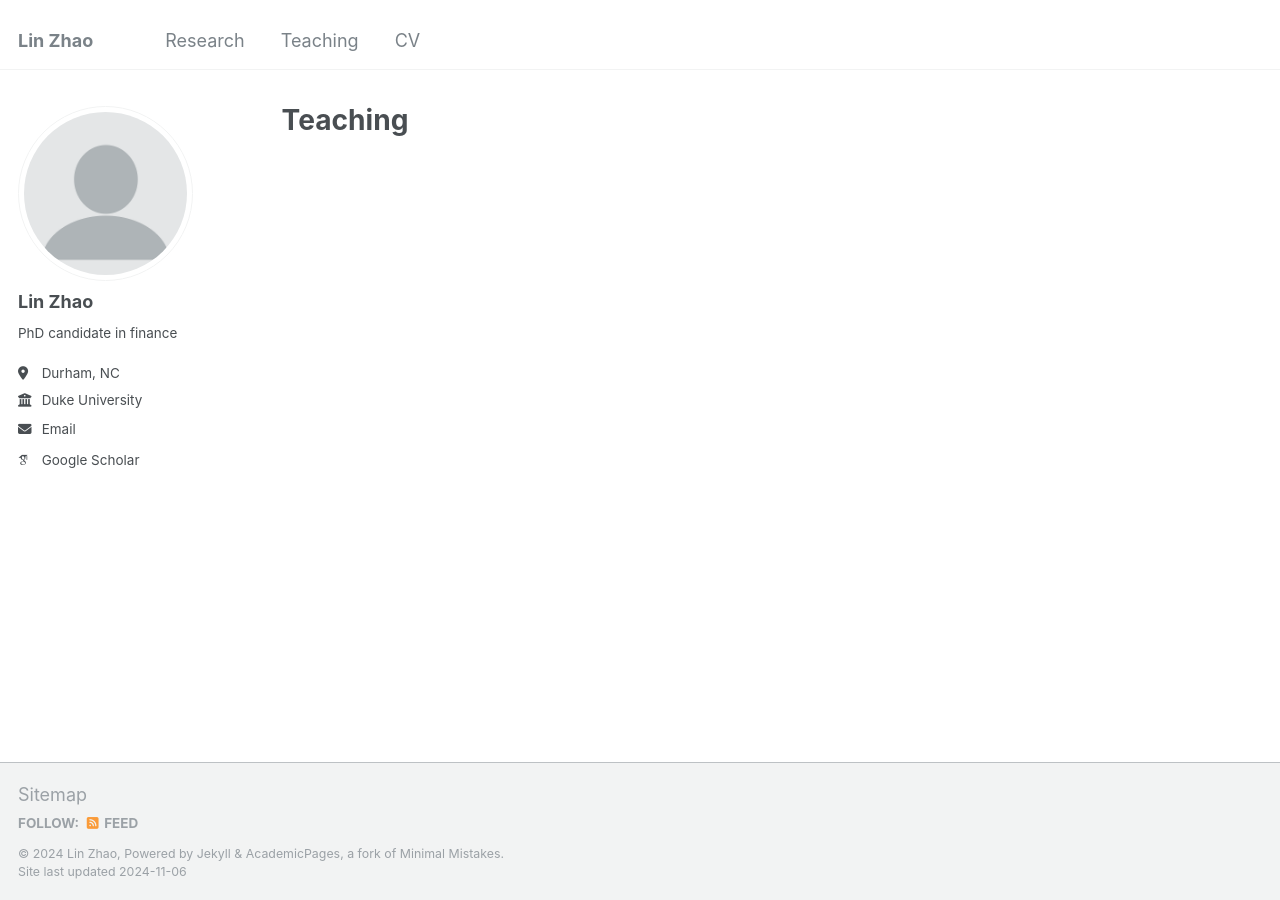
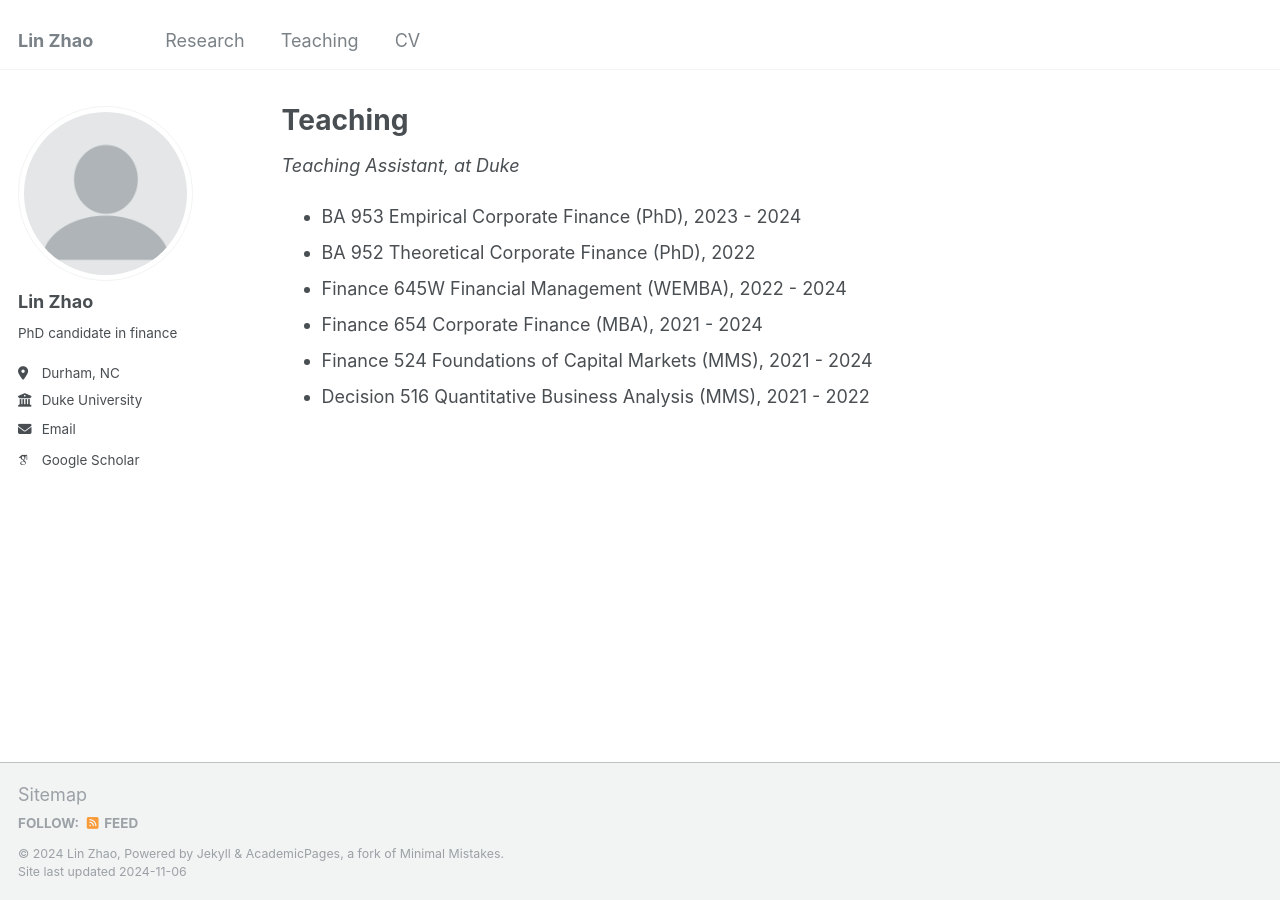
Before and after one commit to linzhao0351/linzhao0351.github.io, a Jekyll site: the page built from _pages/teaching.md, in a window 1280 px wide. Built offline with Jekyll 4.4.1, drawn with Linux system fonts in a browser that asks for light colours; some web fonts are replaced.

Commit message:
Update teaching.md

```diff
--- a/_pages/teaching.md
+++ b/_pages/teaching.md
@@ -6,3 +6,11 @@ author_profile: true
 ---
 
 {% include base_path %}
+
+*Teaching Assistant, at Duke*
+  - BA 953 Empirical Corporate Finance (PhD), 2023 - 2024
+  - BA 952 Theoretical Corporate Finance (PhD), 2022
+  - Finance 645W Financial Management (WEMBA), 2022 - 2024
+  - Finance 654 Corporate Finance (MBA), 2021 - 2024
+  - Finance 524 Foundations of Capital Markets (MMS), 2021 - 2024
+  - Decision 516 Quantitative Business Analysis (MMS), 2021 - 2022
```
